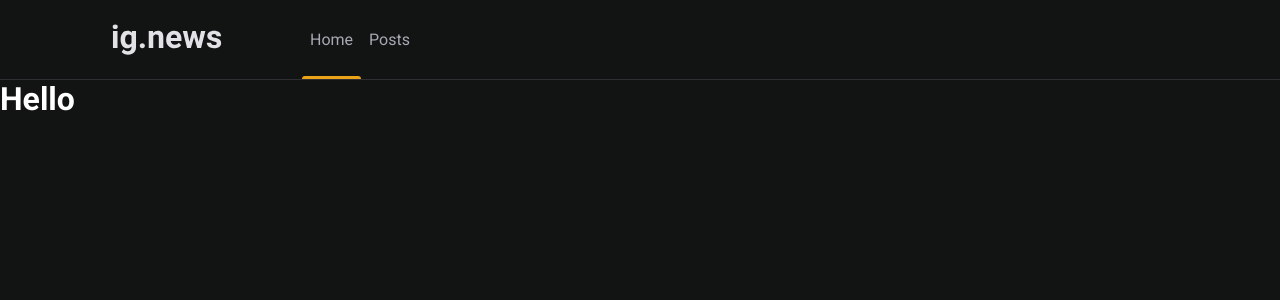
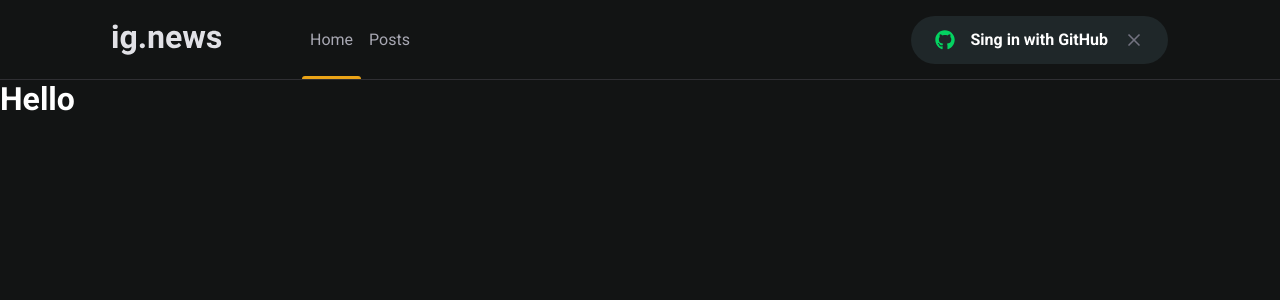
Before and after one commit to AugustoTI/ig-news, a Next.js app: page / in a window 1280 px wide. Shown: the top 300 px of the page. Built offline with nearby package versions, Linux system fonts and the light colour scheme.

Commit message:
add: creating the SingInButton component

```diff
--- a/package.json
+++ b/package.json
@@ -12,6 +12,7 @@
     "next": "12.2.5",
     "react": "18.2.0",
     "react-dom": "18.2.0",
+    "react-icons": "^4.4.0",
     "sass": "^1.54.4"
   },
   "devDependencies": {
--- a/src/components/Header/index.tsx
+++ b/src/components/Header/index.tsx
@@ -1,3 +1,4 @@
+import { SingInButton } from '../SingInButton';
 import styles from './styles.module.scss';
 
 export const Header = () => {
@@ -9,6 +10,7 @@
           <a className={styles.active}>Home</a>
           <a>Posts</a>
         </nav>
+        <SingInButton />
       </div>
     </header>
   );
--- a/src/components/Header/styles.module.scss
+++ b/src/components/Header/styles.module.scss
@@ -11,10 +11,10 @@
 
   display: flex;
   align-items: center;
-  gap: 5rem;
 
   nav {
     height: 100%;
+    margin-left: 5rem;
 
     a {
       display: inline-block;
@@ -41,4 +41,8 @@
       }
     }
   }
+
+  button {
+    margin-left: auto;
+  }
 }
--- /dev/null
+++ b/src/components/SingInButton/index.tsx
@@ -0,0 +1,20 @@
+import styles from './styles.module.scss';
+import { FaGithub } from 'react-icons/fa';
+import { FiX } from 'react-icons/fi';
+
+export const SingInButton = () => {
+  const isUserLoggedIn = true;
+
+  return isUserLoggedIn ? (
+    <button type="button" className={styles.singInButton}>
+      <FaGithub color="#04D361" />
+      Sing in with GitHub
+      <FiX color="#737380" />
+    </button>
+  ) : (
+    <button type="button" className={styles.singInButton}>
+      <FaGithub color="#EBA417" />
+      Sing in with GitHub
+    </button>
+  );
+};
--- /dev/null
+++ b/src/components/SingInButton/styles.module.scss
@@ -0,0 +1,22 @@
+.singInButton {
+  height: 3rem;
+  border-radius: 3rem;
+  display: flex;
+  align-items: center;
+  background: var(--gray-850);
+  border: 0;
+  padding: 0 1.5rem;
+  color: var(--white);
+  font-weight: bold;
+  gap: 1rem;
+  transition: filter 0.2s;
+
+  svg {
+    width: 20px;
+    height: 20px;
+  }
+
+  &:hover {
+    filter: brightness(0.8);
+  }
+}
--- a/src/sass/global.scss
+++ b/src/sass/global.scss
@@ -3,6 +3,7 @@
   --gray-100: #e1e1e6;
   --gray-300: #a8a8b3;
   --gray-800: #2f2f33;
+  --gray-850: #1f2729;
   --gray-900: #121414;
   --cyan-500: #61dcfb;
   --yellow-500: #eba417;
```
Also changed, not shown: 1 other file (tests, documents, lock files or other folders).
